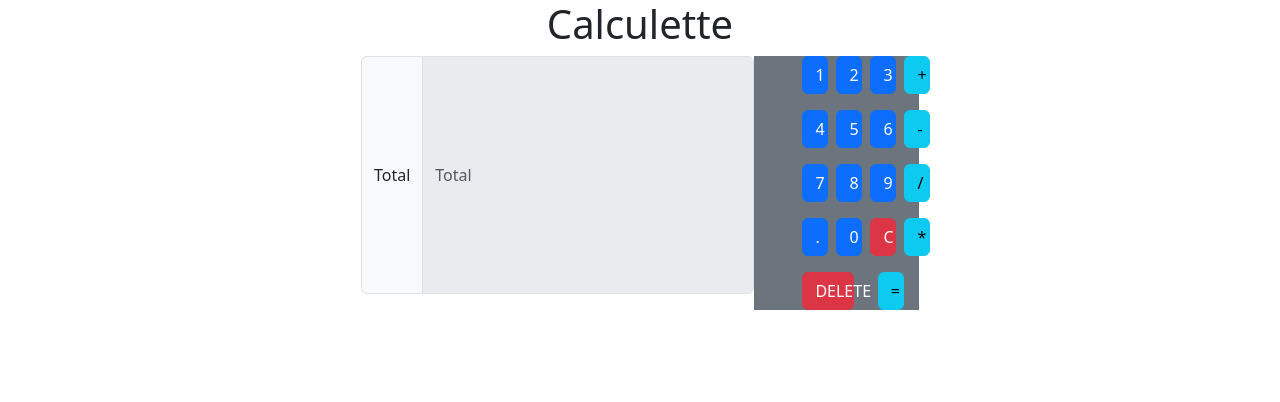
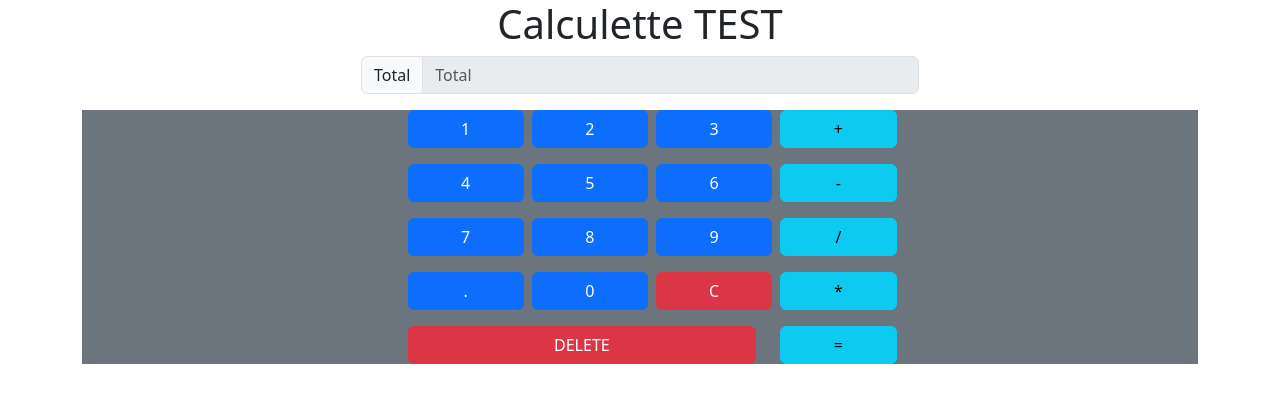
Before and after one commit to David59000/Calculette2.0_Promo_Janvier, a React (Create React App) app: page / in a window 1280 px wide. Shown: the top 402 px of the page. Built offline with nearby package versions, Linux system fonts and the light colour scheme.

Commit message:
ajout fonction ClickOnButton

```diff
--- a/src/Pages/CalculettePage.jsx
+++ b/src/Pages/CalculettePage.jsx
@@ -1,8 +1,13 @@
 import React, { useEffect, useState } from "react";
 
-const CalculettePage = () => {
+const Calculette = () => {
   // Etats - States
-  const [Calculette, setCalculette] = useState([]);
+  // Créer un état calcul
+  // Créer un état calcul
+  const clickOnButton = (e) => {
+    console.log(e.target.innerHTML);
+    // Met à jour l'état calcul
+  }
 
   // Comportements - Les fonctions
 
@@ -19,16 +24,17 @@ const CalculettePage = () => {
 
         {/* html de la calculatrice */}
         <div className="container">
-            <h1 className="text-center">Calculette</h1>
+            <h1 className="text-center">Calculette TEST</h1>
                 <div className="col-6 offset-3 d-flex align-tems-center">
                     <div className="input-group mb-3">
                         <span className="input-group-text" id="totalCalculette">Total</span>
                         <input type="text" className="form-control col-5" placeholder="Total" aria-label="Total" aria-describedby="totalCalculette" id="result"disabled />
                     </div>
+        </div>
 
                     <div className="d-flex flex-column align-items-center bg-secondary gap-3">
                         <div className="d-flex flex-row gap-2 col-5">
-                            <button type="button" className="btn btn-primary col-3 caracterToAdd">1</button>
+                            <button type="button" className="btn btn-primary col-3 caracterToAdd" ocClick={clickOnButton}>1</button>
                             <button type="button" className="btn btn-primary col-3 caracterToAdd">2</button>
                             <button type="button" className="btn btn-primary col-3 caracterToAdd">3</button>
                             <button type="button" className="btn btn-info col-3 caracterToAdd">+</button>
@@ -57,8 +63,7 @@ const CalculettePage = () => {
                         </div>
                     </div>
                 </div>
-        </div>
     </>
     );
 };
-export default CalculettePage;
+export default Calculette;
```
